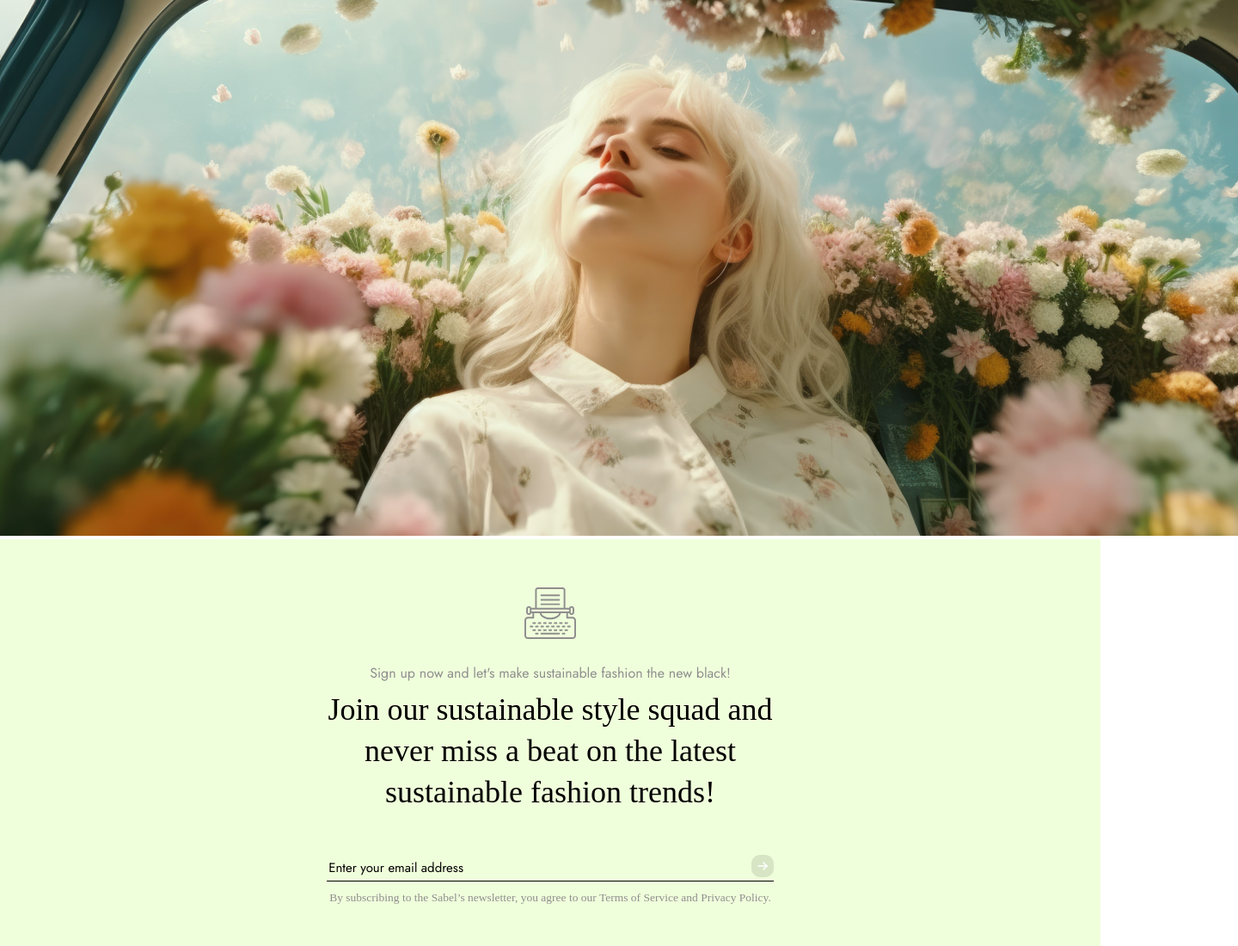
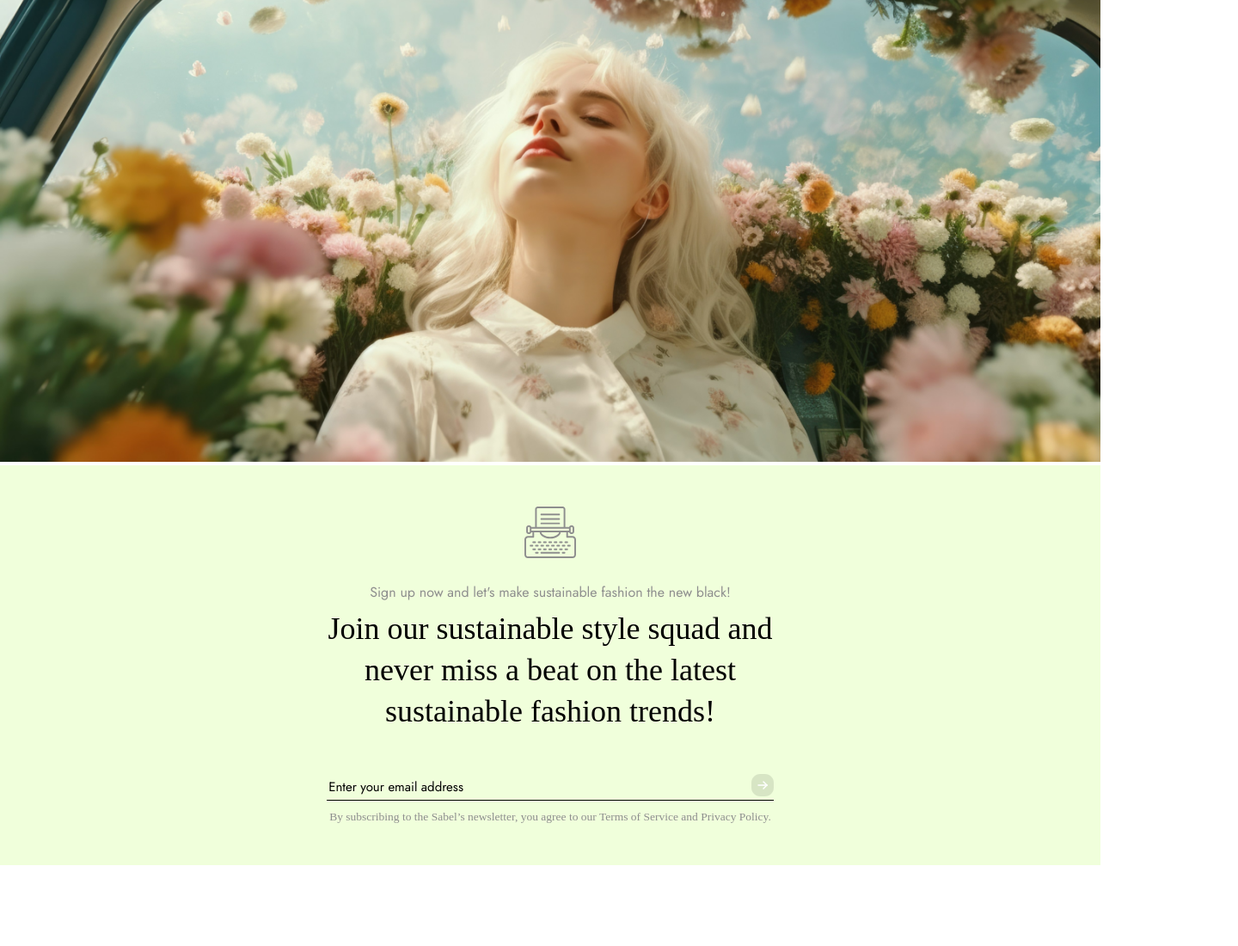
Before and after one commit to Damileee/sabel-blog, a React (Create React App) app: page /about-page in a window 1280 px wide. Shown: the part 341-1441 px from the top of the page at 86% size, 1440 px wide, since content can reach past the window. After the commit the page ends 1347 px from the top, so only its background shows below. Built offline with nearby package versions, Linux system fonts and the light colour scheme.

Commit message:
Fix: updated the style

```diff
--- a/src/index.css
+++ b/src/index.css
@@ -345,7 +345,7 @@ button:hover {
   background-color: #F0FFDB;
 }
 .footer-container {
-  margin: 3.5rem 0rem 0rem;
+  margin: 3rem 0rem 0rem;
   width: 520px;
 }
 .footer-input {
@@ -387,3 +387,6 @@ button:hover {
   margin-top: 0.7rem;
   margin-bottom: 3rem;
 }
+.about-img {
+  width: 100%;
+}
```
